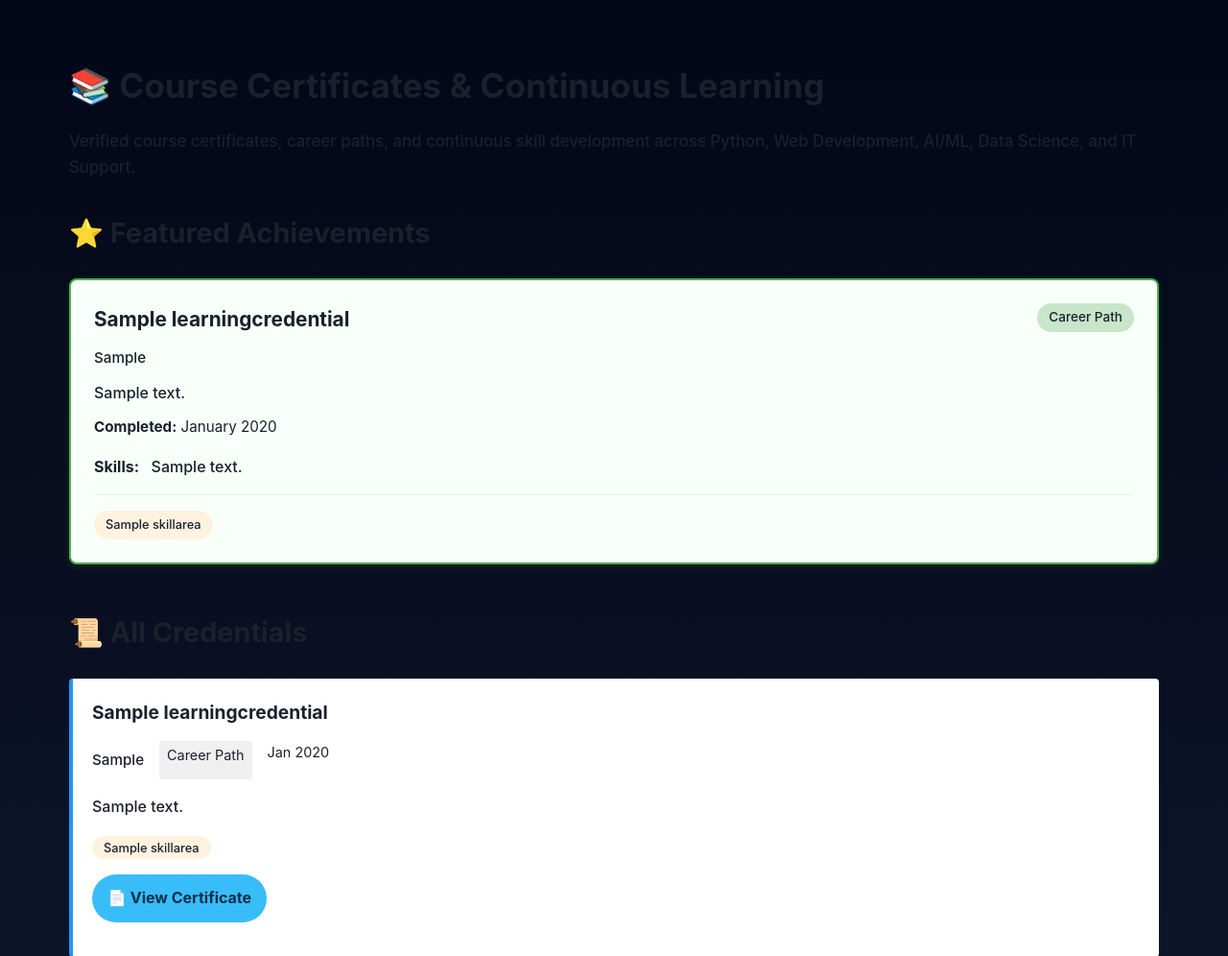
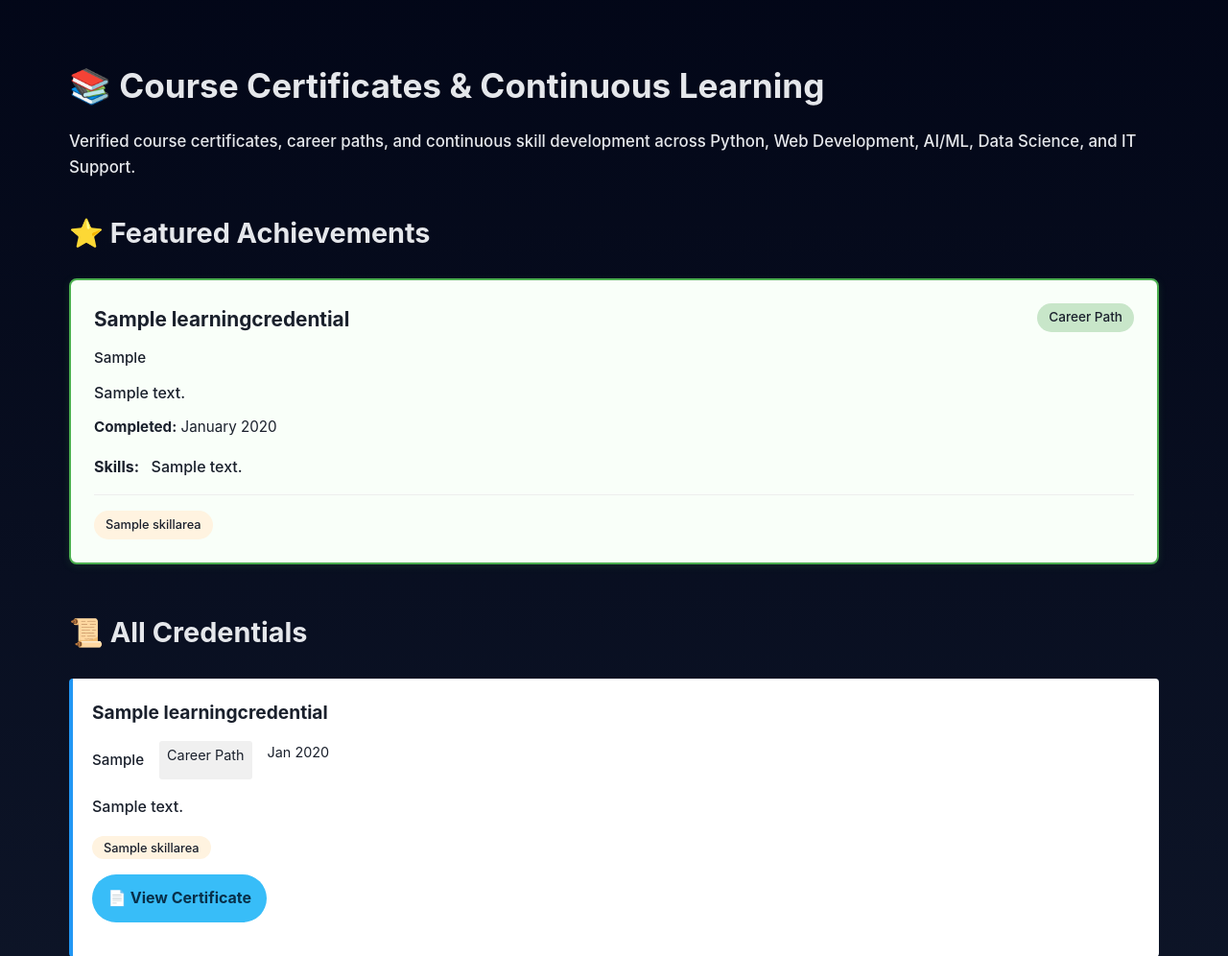
Before and after one commit to torbjorc-web/carlsen-portfolio, a Django app: page /learning/ in a window 1280 px wide. Shown: the part 66-1062 px from the top of the page at 96% size. Run offline with Django 5.2, Linux system fonts and the light colour scheme; tables that the repository leaves empty hold one stand-in row (values such as "Sample post").

Commit message:
Fix Learning page visibility: Use light text colors on dark background for titles and intro

```diff
--- a/learning/templates/learning/learning_list.html
+++ b/learning/templates/learning/learning_list.html
@@ -1,14 +1,14 @@
 {% extends 'base.html' %}
 {% block content %}
 <section class="learning-section">
-  <h1 style="color: #1a202c !important; margin-bottom: 0.5rem; font-size: 2.2rem;">📚 Course Certificates & Continuous Learning</h1>
-  <p class="section-intro" style="color: #1a202c !important; font-size: 1.05rem; line-height: 1.6; margin-bottom: 2rem; font-weight: 500;">Verified course certificates, career paths, and continuous skill development across Python, Web Development, AI/ML, Data Science, and IT Support.</p>
+  <h1 style="color: #e5e7eb !important; margin-bottom: 0.5rem; font-size: 2.2rem;">📚 Course Certificates & Continuous Learning</h1>
+  <p class="section-intro" style="color: #e5e7eb !important; font-size: 1.05rem; line-height: 1.6; margin-bottom: 2rem; font-weight: 500;">Verified course certificates, career paths, and continuous skill development across Python, Web Development, AI/ML, Data Science, and IT Support.</p>
 
   {% if credentials %}
     <!-- Featured Credentials -->
     {% with featured=credentials|dictsort:"is_featured" %}
       <div class="credentials-featured">
-        <h2 style="color: #1a202c !important; font-size: 1.8rem; margin-bottom: 1.5rem;">⭐ Featured Achievements</h2>
+        <h2 style="color: #e5e7eb !important; font-size: 1.8rem; margin-bottom: 1.5rem;">⭐ Featured Achievements</h2>
         <div class="credentials-grid">
           {% for credential in credentials %}
             {% if credential.is_featured %}
@@ -47,7 +47,7 @@
 
     <!-- All Credentials -->
     <div class="credentials-all">
-      <h2 style="color: #1a202c !important; font-size: 1.8rem; margin-bottom: 1.5rem;">📜 All Credentials</h2>
+      <h2 style="color: #e5e7eb !important; font-size: 1.8rem; margin-bottom: 1.5rem;">📜 All Credentials</h2>
       <div class="credentials-list">
         {% for credential in credentials %}
           <article class="credential-item">
@@ -103,7 +103,7 @@
 
 .section-intro {
   font-size: 1.1rem;
-  color: #1a202c !important;
+  color: #e5e7eb !important;
   margin-bottom: 2rem;
 }
 
@@ -114,7 +114,7 @@
 .credentials-featured h2 {
   font-size: 1.8rem;
   margin-bottom: 1.5rem;
-  color: #1a202c !important;
+  color: #e5e7eb !important;
 }
 
 .credentials-grid {
@@ -226,7 +226,7 @@
 .credentials-all h2 {
   font-size: 1.8rem;
   margin-bottom: 1.5rem;
-  color: #1a202c !important;
+  color: #e5e7eb !important;
 }
 
 .credentials-list {
@@ -259,7 +259,7 @@
   gap: 1rem;
   margin-bottom: 0.75rem;
   font-size: 0.9rem;
-  color: #1a202c !important;
+  color: #333 !important;
   flex-wrap: wrap;
 }
 
```
